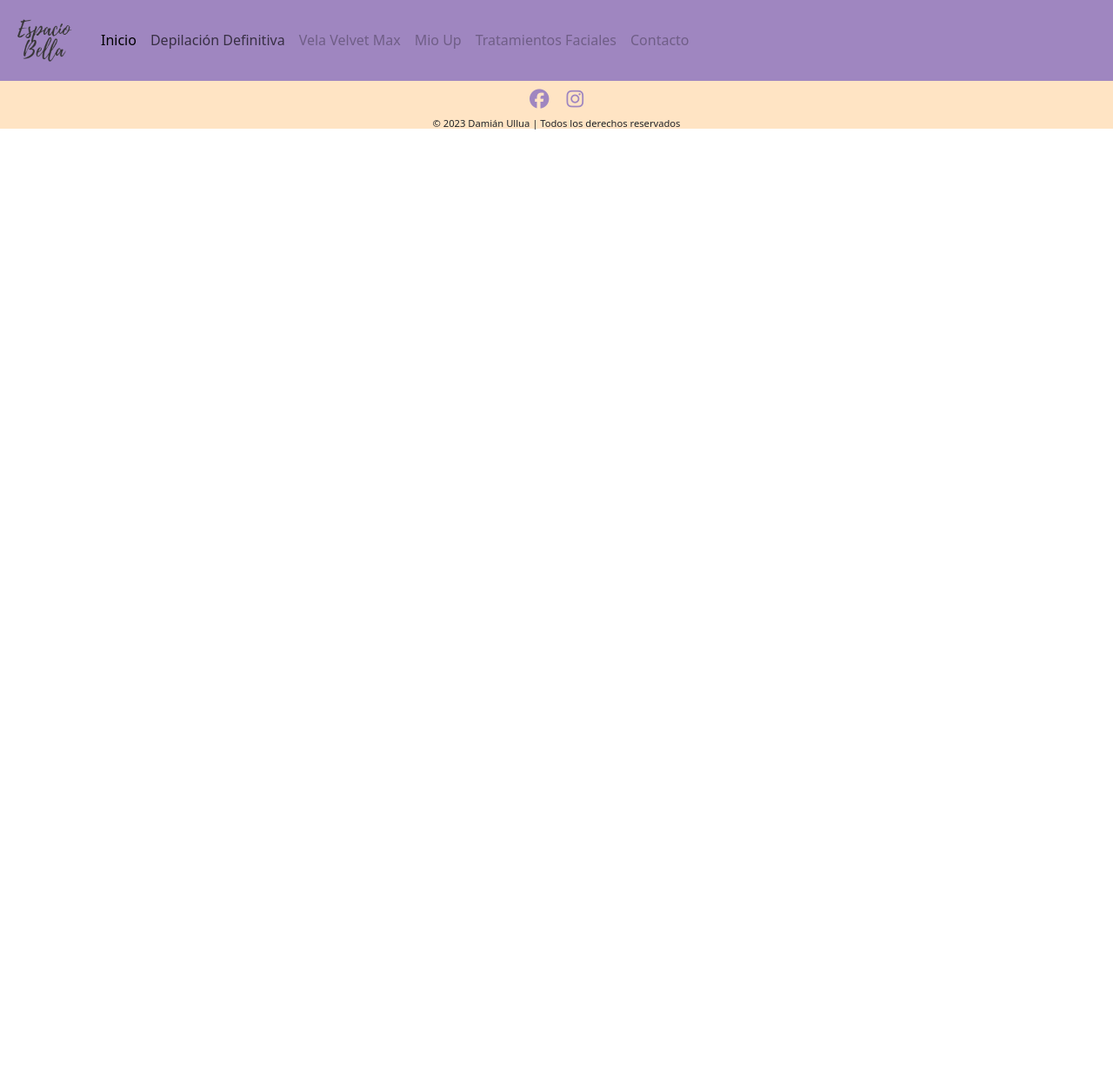
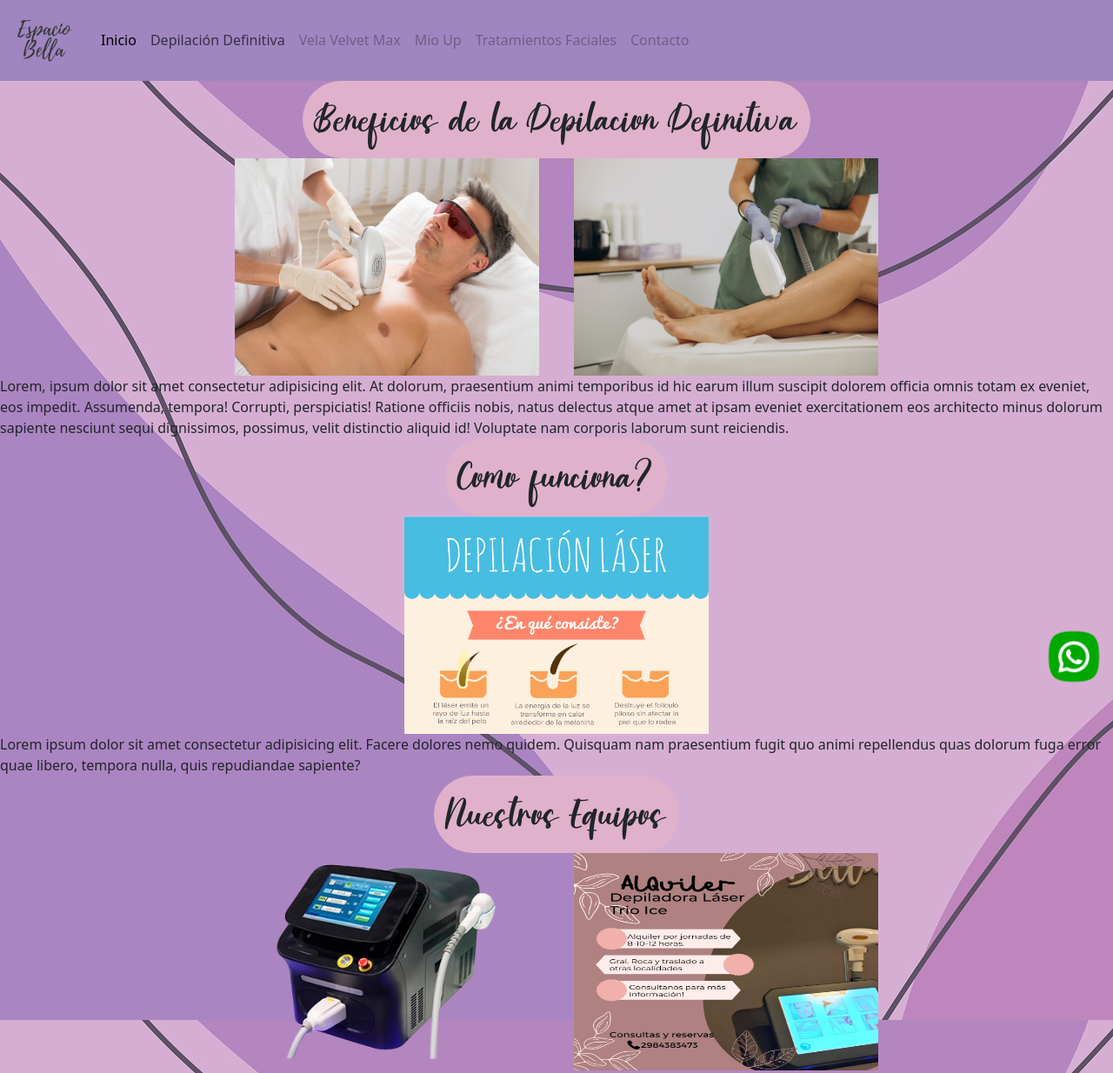
Before and after one commit to DamianUllua/PFUllua, a plain HTML site: page pages/depi.html in a window 1280 px wide. Shown: the top 1234 px of the page at 87% size. Before the commit the page ends 800 px from the top, so only its background shows below. Drawn offline with nearby package versions, Linux system fonts and the light colour scheme.

Commit message:
Hago segunda pagina y agrego imagenes

```diff
--- a/css/estilos.css
+++ b/css/estilos.css
@@ -1,3 +1,13 @@
+* {
+    margin: 0;
+    padding: 0;
+}
+
+@font-face {
+    font-family: always;
+    src: url(../fonts/Always.otf);
+}
+
 .navlogo {
     width: 80px;
 }
@@ -13,9 +23,15 @@
 }
 
 i {
-    color: #9f86c0;
+    color: #9972cb;
     font-size: 1.4rem;
     padding: 10px;
+}
+
+h2 {
+    padding-top: 20px;
+    font-size: 3rem;
+    text-align: center;
 }
 
 h3 {
@@ -24,6 +40,60 @@ h3 {
 
 }
 
+.fontAlways {
+    font-family: always, sans-serif;
+}
+
 footer {
-    background-color: bisque;
+    background-color: rgb(255, 220, 177);
 }
+
+p {
+    margin-bottom: 0;
+}
+
+.fondo {
+    background-image: url(/images/fondoenc.jpg);
+
+}
+
+.botonWhatsApp img {
+    width: 70px;
+    position: fixed;
+    bottom: 10px;
+    right: 10px;
+}
+
+.borde {
+    box-sizing: border-box;
+    background-color: #e0b1cb;
+    width: max-content;
+    padding: 1rem;
+    margin: auto;
+    border-radius: 200px;
+}
+
+@media (max-width: 767px) {
+    p {
+        font-size: 0.8rem;
+    }
+
+    h2 {
+        font-size: 2.5rem;
+    }
+
+    .borde {
+        padding: 0.5rem;
+    }
+}
+
+.contenedorImg {
+    display: flex;
+    justify-content: center;
+}
+
+.img1 {
+    width: 350px;
+    height: 250px;
+    margin-inline: 20px;
+}
--- a/pages/depi.html
+++ b/pages/depi.html
@@ -59,7 +59,44 @@
 
     <!-- Carrusel y cuerpo -->
 
-    <main>
+    <main class="fondo">
+        <div>
+            <h2 class="fontAlways borde">Beneficios de la Depilación Definitiva</h2>
+            <div class="contenedorImg">
+                <img class="img1" src="../images/Depimasculina.jpg" alt="depilacion masculina">
+                <img class="img1" src="../images/depipierna.jpg" alt="depilacion femenina">
+            </div>
+            <p>Lorem, ipsum dolor sit amet consectetur adipisicing elit. At dolorum, praesentium animi temporibus id hic
+                earum illum suscipit dolorem officia omnis totam ex eveniet, eos impedit. Assumenda, tempora! Corrupti,
+                perspiciatis!
+                Ratione officiis nobis, natus delectus atque amet at ipsam eveniet exercitationem eos architecto minus
+                dolorum sapiente nesciunt sequi dignissimos, possimus, velit distinctio aliquid id! Voluptate nam
+                corporis
+                laborum sunt reiciendis.</p>
+        </div>
+
+        <div>
+            <h2 class="fontAlways borde">Cómo funciona?</h2>
+            <div class="contenedorImg">
+                <img class="img1" src="../images/depi_info.png" alt="info de depi">
+            </div>
+            <p>Lorem ipsum dolor sit amet consectetur adipisicing elit. Facere dolores nemo quidem. Quisquam nam
+                praesentium fugit quo animi repellendus quas dolorum fuga error quae libero, tempora nulla, quis
+                repudiandae sapiente?
+            </p>
+        </div>
+
+        <div>
+            <h2 class="fontAlways borde">Nuestros Equipos</h2>
+            <div class="contenedorImg">
+                <img class="img1" src="../images/depimaquina.png" alt="maquina de depilacion">
+                <img class="img1" src="../images/alquilerdepi.jpg" alt="alquiler depiladora">
+            </div>
+            <p>Lorem, ipsum dolor sit amet consectetur adipisicing elit. At dolorum, praesentium animi temporibus id hic
+                earum illum suscipit dolorem officia omnis totam ex eveniet, eos impedit. Assumenda, tempora! Corrupti,
+                perspiciatis!
+                Ratione officiis nobis.</p>
+        </div>
 
 
     </main>
@@ -75,10 +112,15 @@
                 <i class="fa-brands fa-facebook"></i>
             </a>
             <a href="https://instagram.com/espaciobella_roca?igshid=YmMyMTA2M2Y=" target="_blank">
-                <i class="fa-brands fa-instagram insta"></i>
+                <i class="fa-brands fa-instagram"></i>
             </a>
         </div>
         <h3>© 2023 Damián Ullua | Todos los derechos reservados</h3>
+        <div class="botonWhatsApp">
+            <a href="https://api.whatsapp.com/send?phone=5492984383473" target="_blank"><img
+                    src="../images/logoWhatsapp.png" alt="Link a WhatsApp">
+            </a>
+        </div>
     </footer>
 
     <!-- Script de Font Awesome -->
```
Also changed, not shown: index.html (+23 -2 lines), fonts/Always.otf (added), images/Depimasculina.jpg (added), images/alquilerdepi.jpg (added), images/depi_info.png (added), images/depimaquina.jpg (deleted), images/depimaquina.png (added), images/depipierna.jpg (added), images/dermapen-2.jpg (deleted), images/dermaplaning.jpg (deleted), images/higiene-facial-masculino.jpg (deleted), images/logoWhatsapp.png (added), images/mio.jpg (deleted), images/promosdepi.jpg (added), 1 more files.
